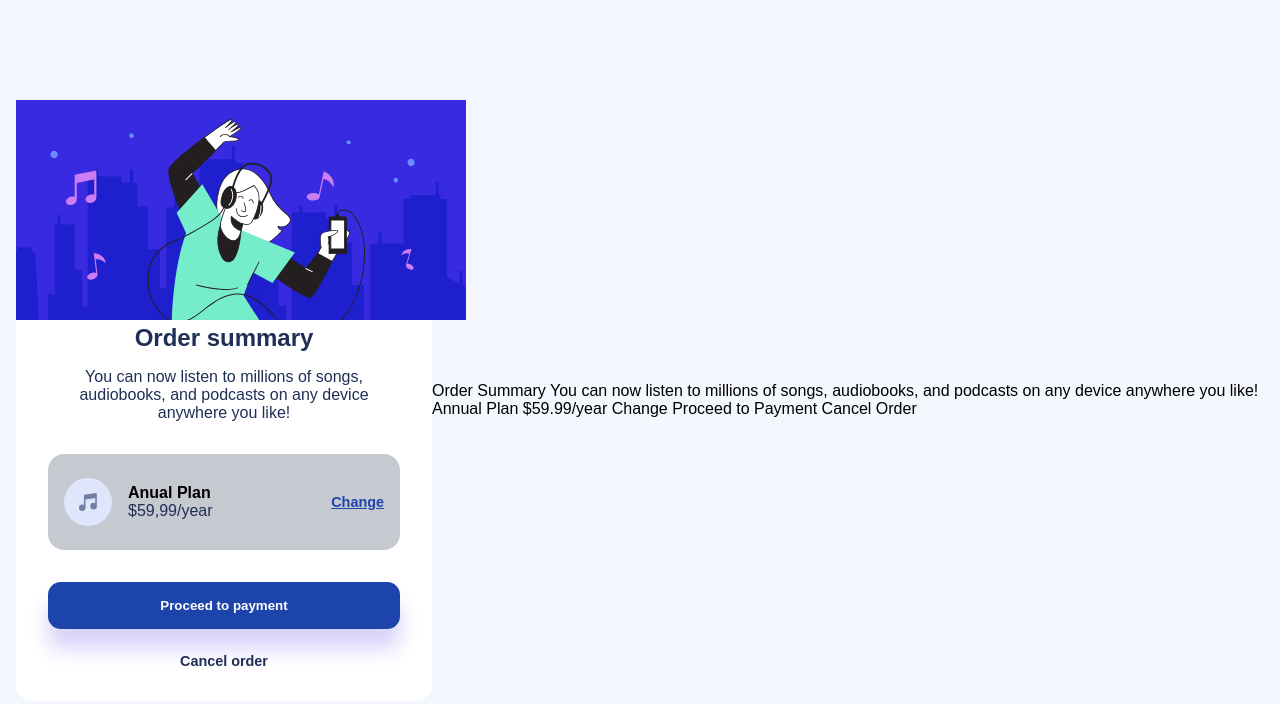
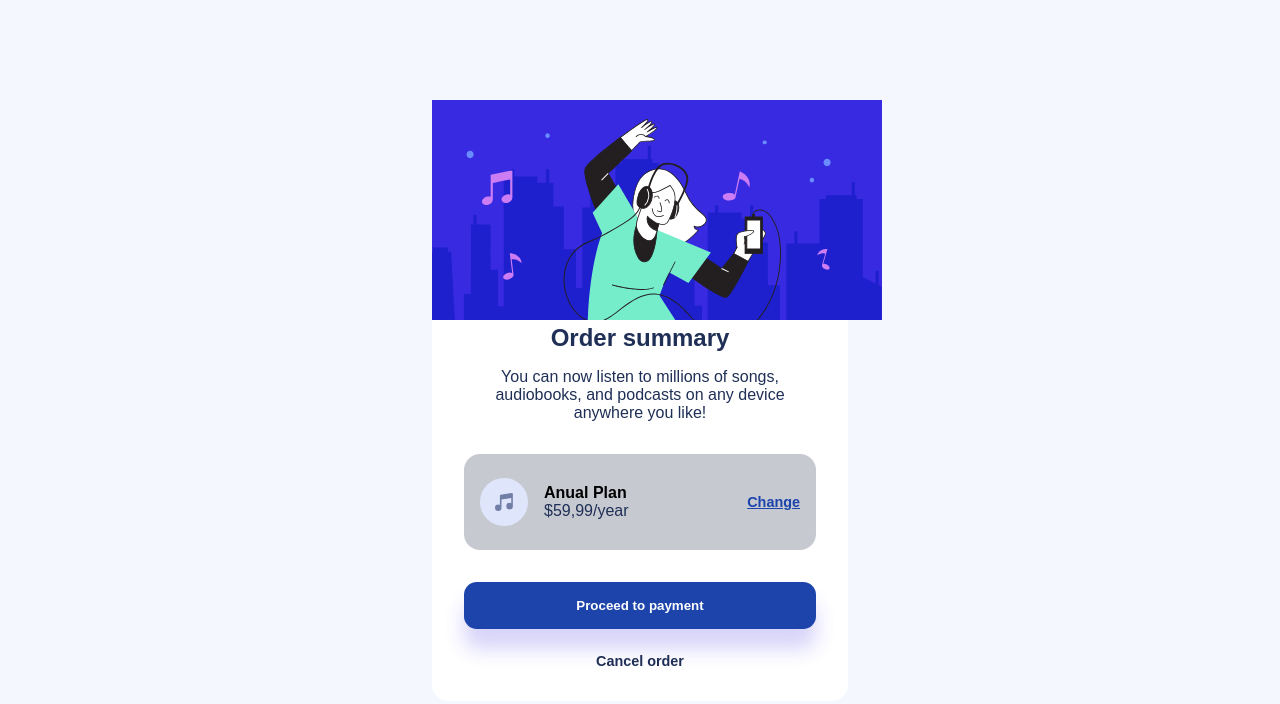
Before and after one commit to gean-maximo/Card-html-css, a plain HTML site: page Pacote-download/order-summary-component-main/index.html in a window 1280 px wide. Drawn offline with Linux system fonts and the light colour scheme.

Commit message:
Update index.html

```diff
--- a/Pacote-download/order-summary-component-main/index.html
+++ b/Pacote-download/order-summary-component-main/index.html
@@ -40,18 +40,8 @@
     </section>
   </main>
 
-  Order Summary
 
-  You can now listen to millions of songs, audiobooks, and podcasts on any
-  device anywhere you like!
 
-  Annual Plan
-  $59.99/year
-
-  Change
-
-  Proceed to Payment
-  Cancel Order
 
 
 </body>
```
